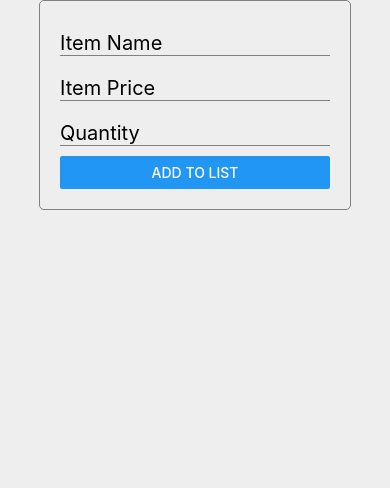
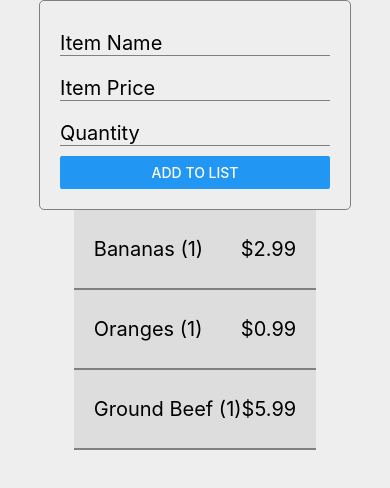
Before and after one commit to cemmal77/GroceryList, a React Native app: screen / in a window 390 px wide. Shown: the top 488 px of the page. Built offline with nearby package versions, Linux system fonts and the light colour scheme.

Commit message:
Improvements for SwipableListItem animation

```diff
--- a/App.js
+++ b/App.js
@@ -6,7 +6,26 @@ import GroceryListItemEditor from './components/GroceryListItemEditor';
 import SwipableListItem from './components/SwipableListItem';
 
 export default function App() {
-  const [groceryListItems, setGroceryListItems] = useState([]);
+  const [groceryListItems, setGroceryListItems] = useState([
+    {
+      id: 'randomID1',
+      name: 'Bananas',
+      price: 2.99,
+      quantity: 1
+    },
+    {
+      id: 'randomID2',
+      name: 'Oranges',
+      price: 0.99,
+      quantity: 1
+    },
+    {
+      id: 'randomID3',
+      name: 'Ground Beef',
+      price: 5.99,
+      quantity: 1
+    }
+  ]);
   const pan = useRef(new Animated.ValueXY()).current;
 
   const handleAddToList = (newGroceryListItem) => {
--- a/components/SwipableListItem.js
+++ b/components/SwipableListItem.js
@@ -1,34 +1,58 @@
-import React, { useRef } from 'react';
+import React, { useEffect, useRef } from 'react';
 import { Animated, Button, PanResponder, StyleSheet, Text, TouchableOpacity, View } from 'react-native';
 
 const SwipableListItem = props => {
-    //TODO: get this from props
-
+    //Reference item to store the most current animation state
+    const listItemAnimation = useRef(new Animated.Value(0)).current;
+    //Grid values for the current item's position state
+    const pan = useRef(new Animated.ValueXY()).current;
 
     const defaultButtonWidth = 75;
+    const animationSpeed = 300;
 
-    const pan = useRef(new Animated.ValueXY()).current;
+    //Calculates the total number of actions supplied in props
+    const numActions = props.actions !== undefined ? props.actions.length : 0;
+
+    //This value is the total width of all buttons. It it used to determine how far to slide
+    //the animation state for showing/hiding the buttons
+    const offset = defaultButtonWidth * numActions;
+
+    //Responds to the current gesture state by starting animations for left/right swipes
     const panResponder = PanResponder.create({
         onStartShouldSetPanResponder: () => true,
         onPanResponderMove: (event, gestureState) => {
-          pan.x.setValue(gestureState.dx);
-        },
-        onPanResponderRelease: (event, gestureState) => {
-          const numActions = props.actions !== undefined ? props.actions.length : 0;
-          const offset = defaultButtonWidth * numActions;
-          if(gestureState.dx > -offset){
-            pan.x.setValue(0);
+          //swipe left
+          if(gestureState.dx < 0){
+            Animated.timing(listItemAnimation, {
+              toValue: -offset,
+              duration: animationSpeed,
+              useNativeDriver: true
+            }).start();
           }
-          else {
-             pan.x.setValue(-offset);
+
+          //swipe right
+          if(gestureState.dx >= 0){
+            Animated.timing(listItemAnimation, {
+              toValue: 0,
+              duration: animationSpeed,
+              useNativeDriver: true
+            }).start();
           }
         }
       });
 
+    //Default handler for button press.
     const handleButtonPress = (item) => {
         pan.x.setValue(0);
         item.action(item);
     };
+
+    //Listens to the animation state and adjusts the list item position accordingly.
+    useEffect(()=> {
+      listItemAnimation.addListener((animation) => {
+        pan.x.setValue(animation.value);
+      });
+    }, []);
 
     return (
       <View style={styles.container}>
@@ -38,6 +62,7 @@ const SwipableListItem = props => {
                   {props.labelSubText && <Text style={styles.label}>{props.labelSubText}</Text>}
 
           </Animated.View>
+
           <View style={styles.buttonContainer}>
               {props.actions && props.actions.map(item => {
                   return (
@@ -48,7 +73,6 @@ const SwipableListItem = props => {
               })}
           </View>
       </View>
-
     );
 }
 
```
Lines whose indentation alone changed are shown as unchanged.
